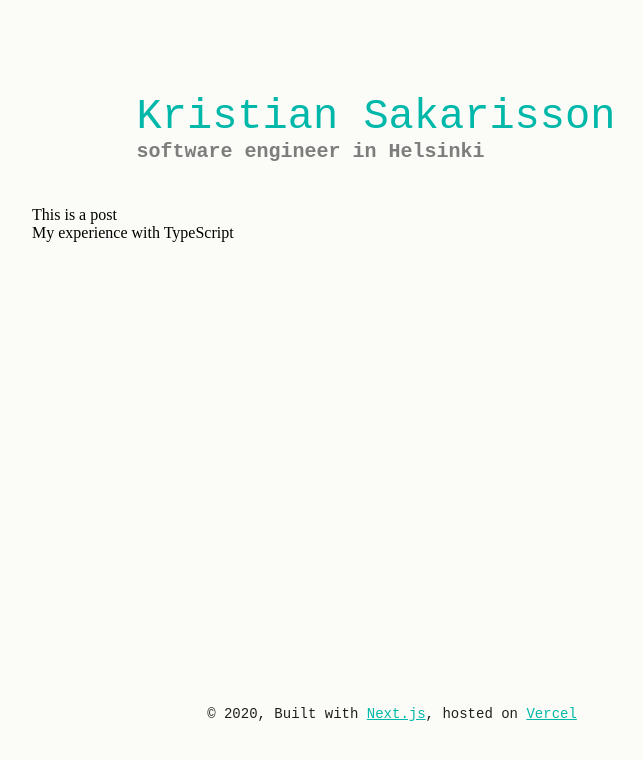
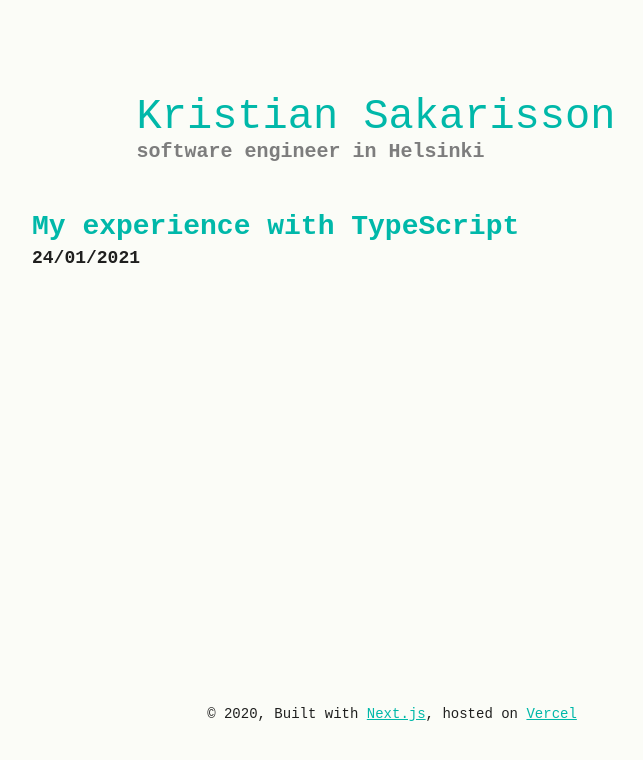
Before and after one commit to sakarisson/sakarisson.com, a Next.js app: page /posts/my-experience-with-typescript in a window 1280 px wide. Shown: the top 760 px of the page, without its empty margins (248-891 px from the left). Built offline with nearby package versions, Linux system fonts and the light colour scheme.

Commit message:
Reorganize metadata

```diff
--- a/pages/posts/[slug].tsx
+++ b/pages/posts/[slug].tsx
@@ -1,24 +1,20 @@
 import { GetStaticPaths, GetStaticProps, NextPage } from 'next';
 import React from 'react';
 import matter from 'gray-matter';
+import { Subheading, Title } from '../../src/components/Typography';
 
 type Props = {
-  postContents: { title: string; date: string };
+  postMetadata: { title: string; date: string };
 };
 
-const PostTemplate: NextPage<Props> = ({ postContents }) => (
+const PostTemplate: NextPage<Props> = ({ postMetadata }) => (
   <div>
-    <div>This is a post</div>
-    <div>{postContents.title}</div>
+    <Title>{postMetadata.title}</Title>
+    <Subheading>{postMetadata.date}</Subheading>
   </div>
 );
 
 export const getStaticPaths: GetStaticPaths = async () => {
-  // Get the paths we want to pre-render based on users
-  // const paths = sampleUserData.map((user) => ({
-  //   params: { id: user.id.toString() },
-  // }))
-
   const paths = [
     {
       params: {
@@ -27,25 +23,22 @@ export const getStaticPaths: GetStaticPaths = async () => {
     },
   ];
 
-  // We'll pre-render only these paths at build time.
-  // { fallback: false } means other routes should 404.
   return { paths, fallback: false };
 };
 
-export const getStaticProps: GetStaticProps = async (context) => {
+export const getStaticProps: GetStaticProps<Props> = async (context) => {
   const slug = context.params?.slug;
 
   try {
-    // @ts-ignore
     const rawData = await import(`../../src/_posts/${slug}.md`);
 
-    const postContents = matter(rawData.default).data;
+    const postMetadata = matter(rawData.default).data;
 
     return {
-      props: { postContents },
+      props: { postMetadata },
     };
   } catch (error) {
-    return { props: { postContents: error.message } };
+    return { props: { postMetadata: error.message } };
   }
 };
 
```
